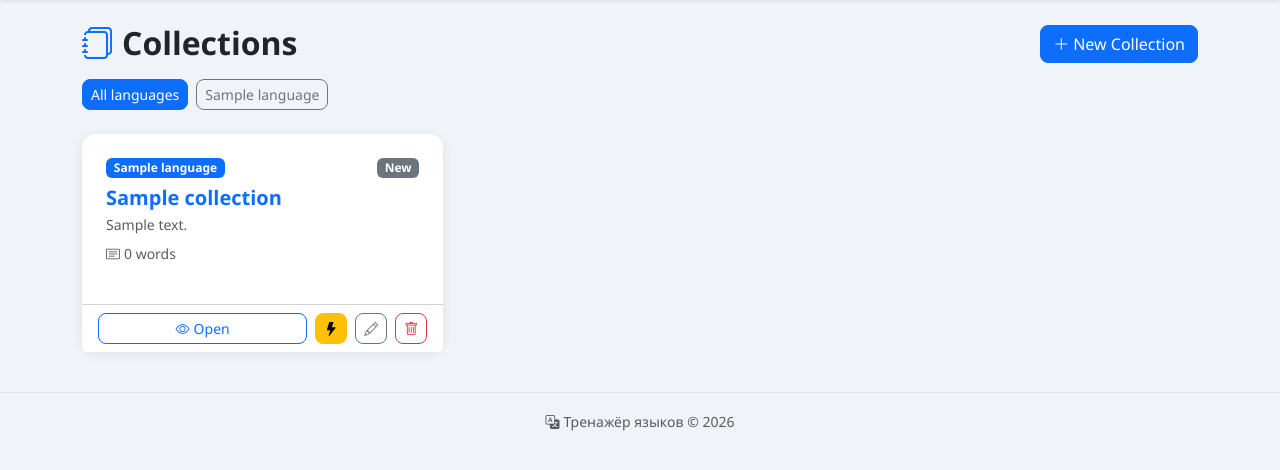
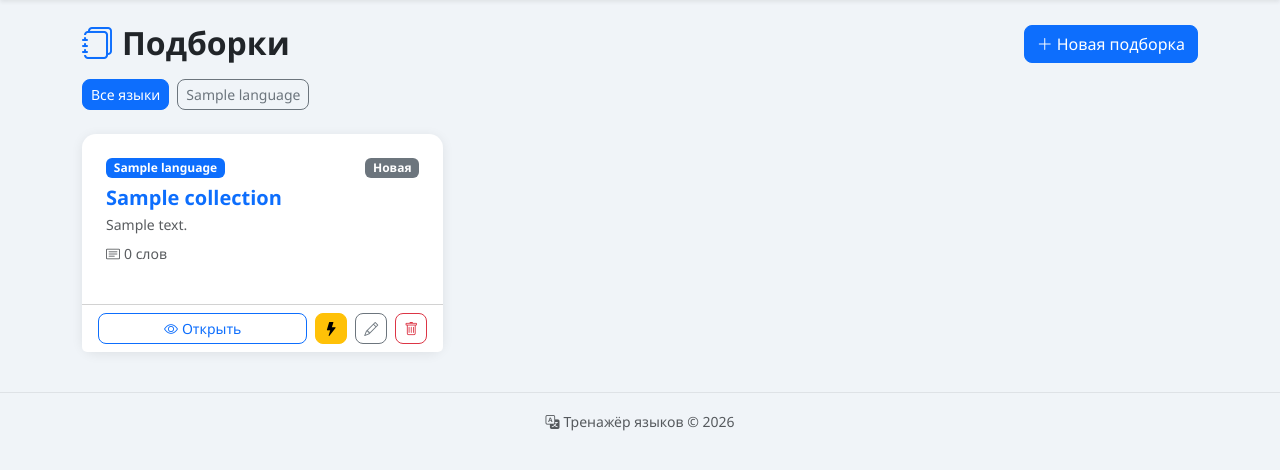
Before and after one commit to ivkhripunov/english_trainer, a Django app: page /collections/ in a window 1280 px wide. Shown: the part 58-528 px from the top of the page. Run offline with Django 4.2, Linux system fonts and the light colour scheme; data comes from the database, SQL or seed files in the repository; tables that the repository leaves empty hold one stand-in row (values such as "Sample post").

Commit message:
fix: translate collection templates to Russian

```diff
--- a/trainer/templates/trainer/collection_form.html
+++ b/trainer/templates/trainer/collection_form.html
@@ -1,5 +1,5 @@
 {% extends "trainer/base.html" %}
-{% block title %}{{ title }} — Language Trainer{% endblock %}
+{% block title %}{{ title }} — Тренажёр языков{% endblock %}
 
 {% block content %}
 <div class="row justify-content-center">
@@ -7,7 +7,7 @@
 
         <nav aria-label="breadcrumb" class="mb-3">
             <ol class="breadcrumb">
-                <li class="breadcrumb-item"><a href="{% url 'collection_list' %}">Collections</a></li>
+                <li class="breadcrumb-item"><a href="{% url 'collection_list' %}">Подборки</a></li>
                 {% if collection %}
                     <li class="breadcrumb-item">
                         <a href="{% url 'collection_detail' collection.pk %}">{{ collection.name }}</a>
@@ -46,7 +46,7 @@
                         </button>
                         <a href="{% if collection %}{% url 'collection_detail' collection.pk %}{% else %}{% url 'collection_list' %}{% endif %}"
                            class="btn btn-outline-secondary">
-                            Cancel
+                            Отмена
                         </a>
                     </div>
                 </form>
--- a/trainer/templates/trainer/collection_list.html
+++ b/trainer/templates/trainer/collection_list.html
@@ -1,23 +1,23 @@
 {% extends "trainer/base.html" %}
-{% block title %}Collections — Language Trainer{% endblock %}
+{% block title %}Подборки — Тренажёр языков{% endblock %}
 
 {% block content %}
 <div class="d-flex justify-content-between align-items-center mb-3">
     <h2 class="fw-bold mb-0">
-        <i class="bi bi-journals me-2 text-primary"></i>Collections
+        <i class="bi bi-journals me-2 text-primary"></i>Подборки
     </h2>
     <a href="{% url 'collection_create' %}" class="btn btn-primary">
-        <i class="bi bi-plus-lg me-1"></i>New Collection
+        <i class="bi bi-plus-lg me-1"></i>Новая подборка
     </a>
 </div>
 
-<!-- Language filter -->
+<!-- Фильтр по языку -->
 {% if languages %}
 <div class="mb-4">
     <div class="d-flex gap-2 flex-wrap">
         <a href="{% url 'collection_list' %}"
            class="btn btn-sm {% if not language_filter %}btn-primary{% else %}btn-outline-secondary{% endif %}">
-            All languages
+            Все языки
         </a>
         {% for lang in languages %}
         <a href="?language={{ lang.pk }}"
@@ -40,7 +40,7 @@
                     {% if col.total_shown > 0 %}
                         <span class="badge bg-{{ col.accuracy_color }}">{{ col.accuracy }}%</span>
                     {% else %}
-                        <span class="badge bg-secondary">New</span>
+                        <span class="badge bg-secondary">Новая</span>
                     {% endif %}
                 </div>
                 <h5 class="fw-bold mb-1">
@@ -52,7 +52,7 @@
                     <p class="text-muted small mb-2">{{ col.description|truncatechars:80 }}</p>
                 {% endif %}
                 <p class="text-muted small mb-3">
-                    <i class="bi bi-card-text me-1"></i>{{ col.word_count }} word{{ col.word_count|pluralize }}
+                    <i class="bi bi-card-text me-1"></i>{{ col.word_count }} слов
                 </p>
                 {% if col.total_shown > 0 %}
                 <div class="progress mb-3" style="height: 6px;">
@@ -64,18 +64,18 @@
             <div class="card-footer bg-white d-flex gap-2">
                 <a href="{% url 'collection_detail' col.pk %}"
                    class="btn btn-sm btn-outline-primary flex-grow-1">
-                    <i class="bi bi-eye me-1"></i>Open
+                    <i class="bi bi-eye me-1"></i>Открыть
                 </a>
                 <a href="{% url 'quiz_start' %}?collection={{ col.pk }}"
-                   class="btn btn-sm btn-warning">
+                   class="btn btn-sm btn-warning" title="Тест по подборке">
                     <i class="bi bi-lightning-fill"></i>
                 </a>
                 <a href="{% url 'collection_edit' col.pk %}"
-                   class="btn btn-sm btn-outline-secondary">
+                   class="btn btn-sm btn-outline-secondary" title="Редактировать">
                     <i class="bi bi-pencil"></i>
                 </a>
                 <a href="{% url 'collection_delete' col.pk %}"
-                   class="btn btn-sm btn-outline-danger">
+                   class="btn btn-sm btn-outline-danger" title="Удалить">
                     <i class="bi bi-trash"></i>
                 </a>
             </div>
@@ -86,9 +86,9 @@
 {% else %}
 <div class="card text-center py-5">
     <i class="bi bi-journals text-muted fs-1 mb-3"></i>
-    <h5 class="text-muted">No collections yet</h5>
+    <h5 class="text-muted">Подборок пока нет</h5>
     <a href="{% url 'collection_create' %}" class="btn btn-primary mt-2 mx-auto" style="width:fit-content;">
-        <i class="bi bi-plus-lg me-1"></i>Create first collection
+        <i class="bi bi-plus-lg me-1"></i>Создать первую подборку
     </a>
 </div>
 {% endif %}
```
Also changed, not shown: trainer/templates/trainer/collection_confirm_delete.html (+8 -8 lines), trainer/templates/trainer/collection_detail.html (+16 -16 lines).
